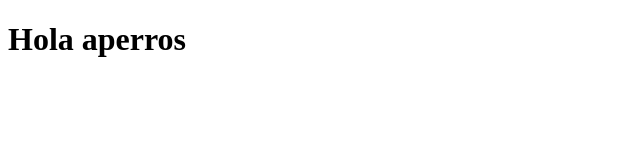
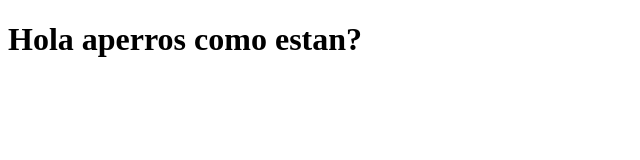
Before and after one commit to Rojo-Web/ProjectDemoCursoPrework, a plain HTML site: page index.html in a window 1280 px wide. Shown: the whole page, without its empty margins (0-640 px from the left). Drawn offline with Linux system fonts and the light colour scheme.

Commit message:
cambios pequeños2

```diff
--- a/index.html
+++ b/index.html
@@ -9,7 +9,7 @@
 </head>
 
 <body>
-    <h1>Hola aperros</h1>
+    <h1>Hola aperros como estan?</h1>
 </body>
 
 </html>
```
